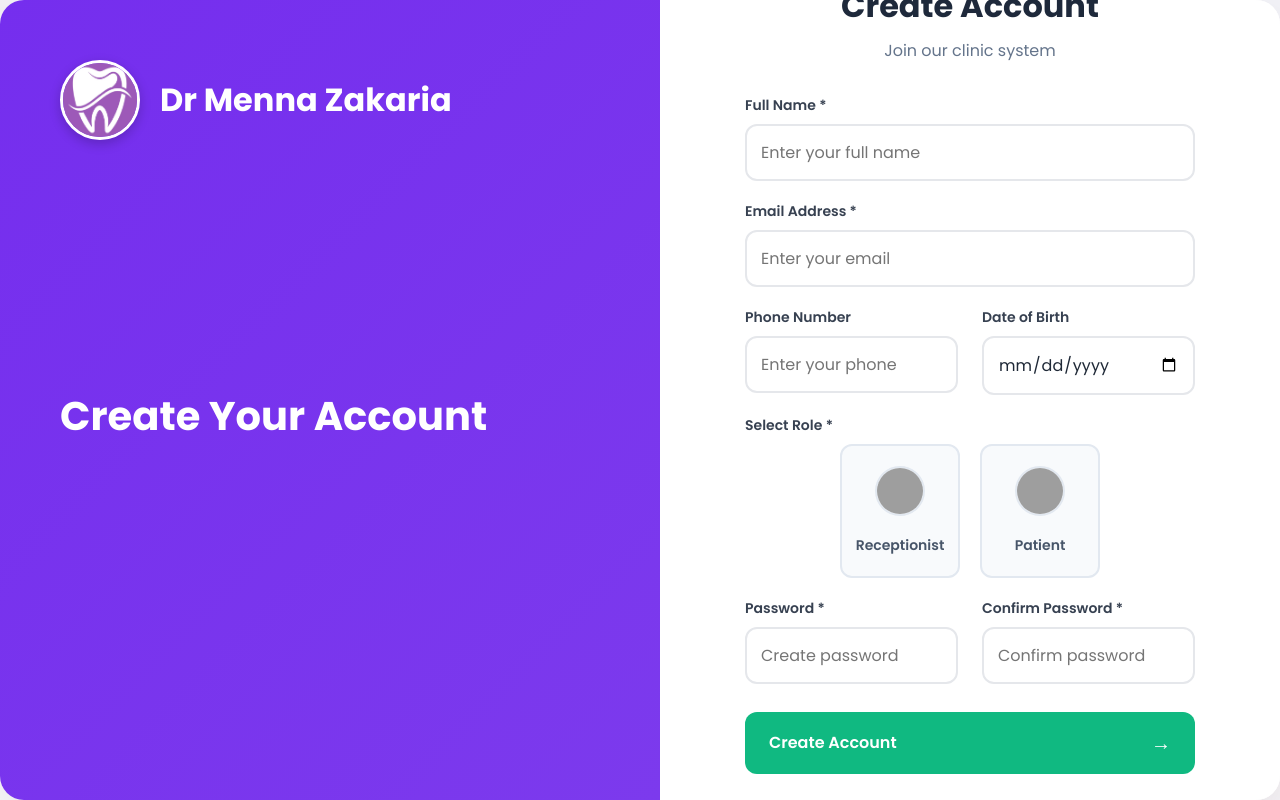
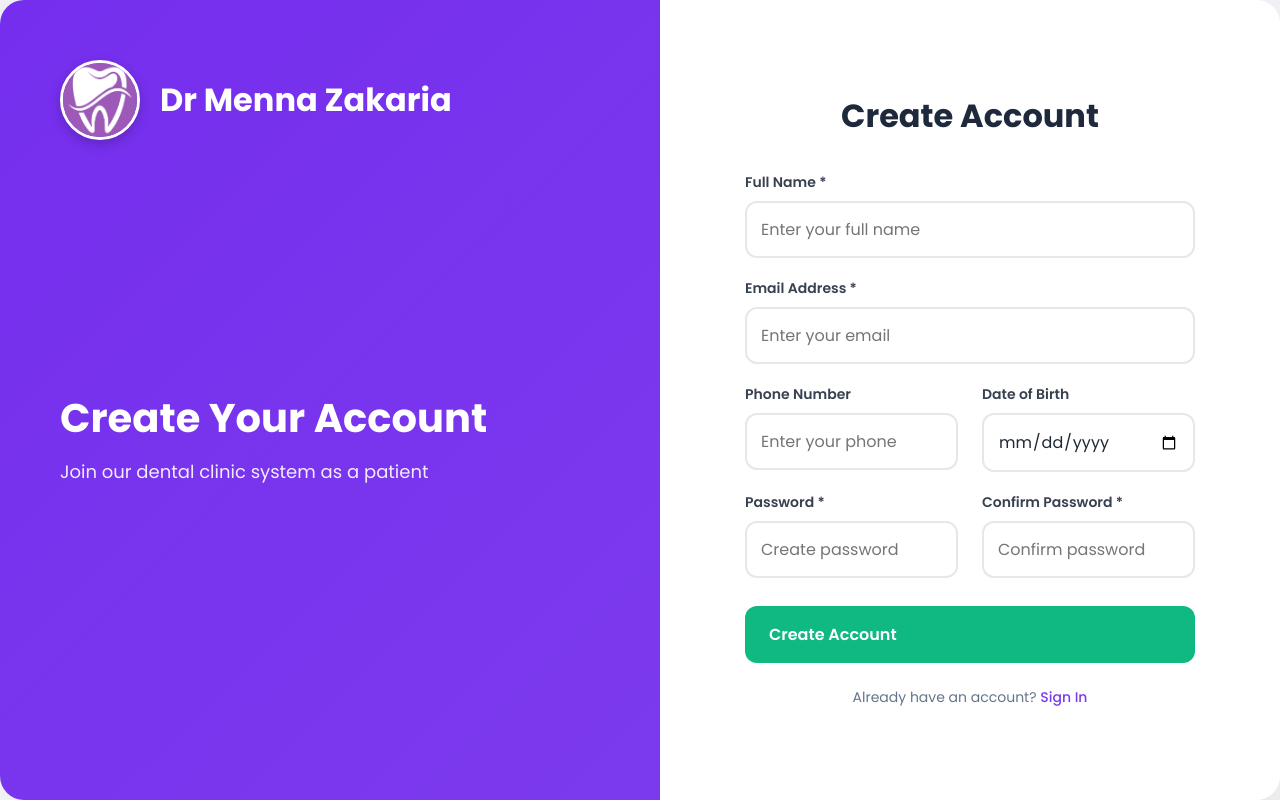
Before and after one commit to maysoun465/Dental-Clinic-System-, a React (Vite) app in the folder dental-clinic/: page /signup in a window 1280 px wide. Built offline with nearby package versions, Linux system fonts and the light colour scheme; grey boxes are pictures that could not be loaded.

Commit message:
Implement authentication service with login, logout, and user retrieval functions

```diff
--- a/dental-clinic/src/Pages/SignUpPage.jsx
+++ b/dental-clinic/src/Pages/SignUpPage.jsx
@@ -1,5 +1,6 @@
 import React, { useState } from "react";
 import { useNavigate, Link } from "react-router-dom";
+import axios from "axios";
 
 export default function SignUpPage() {
   const [formData, setFormData] = useState({
@@ -7,11 +8,11 @@ export default function SignUpPage() {
     email: "",
     password: "",
     confirmPassword: "",
-    role: "",
     phone: "",
     dateOfBirth: ""
   });
   const navigate = useNavigate();
+  const [loading, setLoading] = useState(false);
 
   const handleChange = (e) => {
     setFormData({
@@ -20,14 +21,10 @@ export default function SignUpPage() {
     });
   };
 
-  const handleSignUp = (e) => {
+  const handleSignUp = async (e) => {
     e.preventDefault();
 
-    if (!formData.role) {
-      alert("Please select your role.");
-      return;
-    }
-
+    // Validation
     if (formData.password !== formData.confirmPassword) {
       alert("Passwords do not match.");
       return;
@@ -38,41 +35,36 @@ export default function SignUpPage() {
       return;
     }
 
-    const userData = {
-      fullName: formData.fullName,
-      email: formData.email,
-      role: formData.role,
-      phone: formData.phone,
-      dateOfBirth: formData.dateOfBirth,
-      createdAt: new Date().toISOString()
-    };
+    setLoading(true);
 
-    const existingUsers = JSON.parse(localStorage.getItem("clinicUsers")) || [];
+    try {
+      const response = await axios.post("https://localhost:7231/api/auth/register", {
+        username: formData.fullName,
+        email: formData.email,
+        password: formData.password,
+        role: "Patient", // Force role to Patient
+        phone: formData.phone,
+        dateOfBirth: formData.dateOfBirth
+      });
 
-    if (existingUsers.some(user => user.email === formData.email)) {
-      alert("Email already exists. Please use a different email.");
-      return;
+      if (response.status === 200) {
+        alert("Account created successfully! Please login.");
+        navigate("/login");
+      }
+    } catch (error) {
+      if (error.response && error.response.data?.message) {
+        alert(error.response.data.message);
+      } else {
+        alert("An error occurred. Please try again.");
+      }
+    } finally {
+      setLoading(false);
     }
-
-    existingUsers.push(userData);
-    localStorage.setItem("clinicUsers", JSON.stringify(existingUsers));
-
-    const credentials = JSON.parse(localStorage.getItem("clinicCredentials")) || [];
-    credentials.push({
-      email: formData.email,
-      password: formData.password,
-      role: formData.role
-    });
-    localStorage.setItem("clinicCredentials", JSON.stringify(credentials));
-
-    alert("Account created successfully! Please login with your credentials.");
-    navigate("/login");
   };
 
   return (
     <div style={styles.container}>
       <div style={styles.background}></div>
-
       <div style={styles.mainContent}>
         <div style={styles.brandSection}>
           <div style={styles.logo}>
@@ -81,13 +73,13 @@ export default function SignUpPage() {
               alt="Dr Menna Zakaria"
               style={styles.logoImage}
               onError={(e) => {
-                e.target.style.display = 'none';
-                e.target.nextSibling.style.display = 'flex';
+                e.target.style.display = "none";
+                e.target.nextSibling.style.display = "flex";
               }}
             />
             <span
               className="material-symbols-outlined"
-              style={{ display: 'none', fontSize: '3rem', color: 'white' }}
+              style={{ display: "none", fontSize: "3rem", color: "white" }}
             >
               local_hospital
             </span>
@@ -96,15 +88,8 @@ export default function SignUpPage() {
           <div style={styles.brandContent}>
             <h2 style={styles.welcomeText}>Create Your Account</h2>
             <p style={styles.subtitle}>
+              Join our dental clinic system as a patient
             </p>
-            <div style={styles.features}>
-              <div style={styles.featureItem}>
-              </div>
-              <div style={styles.featureItem}>
-              </div>
-              <div style={styles.featureItem}>
-              </div>
-            </div>
           </div>
         </div>
 
@@ -112,7 +97,6 @@ export default function SignUpPage() {
           <div style={styles.signupCard}>
             <div style={styles.signupHeader}>
               <h2 style={styles.signupTitle}>Create Account</h2>
-              <p style={styles.signupSubtitle}>Join our clinic system</p>
             </div>
 
             <form onSubmit={handleSignUp}>
@@ -143,7 +127,7 @@ export default function SignUpPage() {
               </div>
 
               <div style={styles.formRow}>
-                <div style={{...styles.formGroup, flex: 1, marginRight: '12px'}}>
+                <div style={{ ...styles.formGroup, flex: 1, marginRight: "12px" }}>
                   <label style={styles.label}>Phone Number</label>
                   <input
                     type="tel"
@@ -154,7 +138,7 @@ export default function SignUpPage() {
                     onChange={handleChange}
                   />
                 </div>
-                <div style={{...styles.formGroup, flex: 1}}>
+                <div style={{ ...styles.formGroup, flex: 1 }}>
                   <label style={styles.label}>Date of Birth</label>
                   <input
                     type="date"
@@ -166,41 +150,8 @@ export default function SignUpPage() {
                 </div>
               </div>
 
-              <div style={styles.formGroup}>
-                <label style={styles.label}>Select Role *</label>
-                <div style={styles.roleContainer}>
-                  <div style={styles.roleGrid}>
-                    {["Receptionist", "Patient"].map((r) => (
-                      <div
-                        key={r}
-                        style={{
-                          ...styles.roleCard,
-                          ...(formData.role === r ? styles.roleCardActive : {})
-                        }}
-                        onClick={() => setFormData({...formData, role: r})}
-                      >
-                        <div style={styles.roleImageContainer}>
-                          <img
-                            src={`src/images/${r.toLowerCase()}-icon.png`}
-                            alt={r}
-                            style={styles.roleImage}
-                            onError={(e) => {
-                              e.target.style.display = 'none';
-                              const emoji = r === "Receptionist" ? "" : "";
-                              e.target.nextSibling.textContent = emoji;
-                            }}
-                          />
-                          <span style={styles.roleFallback}></span>
-                        </div>
-                        <span style={styles.roleText}>{r}</span>
-                      </div>
-                    ))}
-                  </div>
-                </div>
-              </div>
-
               <div style={styles.formRow}>
-                <div style={{...styles.formGroup, flex: 1, marginRight: '12px'}}>
+                <div style={{ ...styles.formGroup, flex: 1, marginRight: "12px" }}>
                   <label style={styles.label}>Password *</label>
                   <input
                     type="password"
@@ -212,7 +163,7 @@ export default function SignUpPage() {
                     required
                   />
                 </div>
-                <div style={{...styles.formGroup, flex: 1}}>
+                <div style={{ ...styles.formGroup, flex: 1 }}>
                   <label style={styles.label}>Confirm Password *</label>
                   <input
                     type="password"
@@ -226,19 +177,17 @@ export default function SignUpPage() {
                 </div>
               </div>
 
-              <button
-                type="submit"
-                style={styles.signupButton}
-              >
-                <span style={styles.buttonText}>Create Account</span>
-                <span style={styles.buttonIcon}>→</span>
+              <button type="submit" style={styles.signupButton} disabled={loading}>
+                {loading ? "Creating..." : "Create Account"}
               </button>
             </form>
 
             <div style={styles.footer}>
               <p style={styles.footerText}>
                 Already have an account?{" "}
-                <Link to="/login" style={styles.footerLink}>Sign In</Link>
+                <Link to="/login" style={styles.footerLink}>
+                  Sign In
+                </Link>
               </p>
             </div>
           </div>
--- /dev/null
+++ b/dental-clinic/src/services/authService.js
@@ -0,0 +1,26 @@
+import axios from "axios";
+
+const API_URL = "https://localhost:7231/api/auth";
+
+export const login = async (email, password) => {
+  const response = await axios.post(`${API_URL}/login`, {
+    email,
+    password
+  });
+
+  if (response.data.token) {
+    localStorage.setItem("token", response.data.token);
+    localStorage.setItem("user", JSON.stringify(response.data.user));
+  }
+
+  return response.data;
+};
+
+export const logout = () => {
+  localStorage.removeItem("token");
+  localStorage.removeItem("user");
+};
+
+export const getCurrentUser = () => {
+  return JSON.parse(localStorage.getItem("user"));
+};
```
Also changed, not shown: dental-clinic/src/Pages/LoginPage.jsx (+35 -29 lines).
